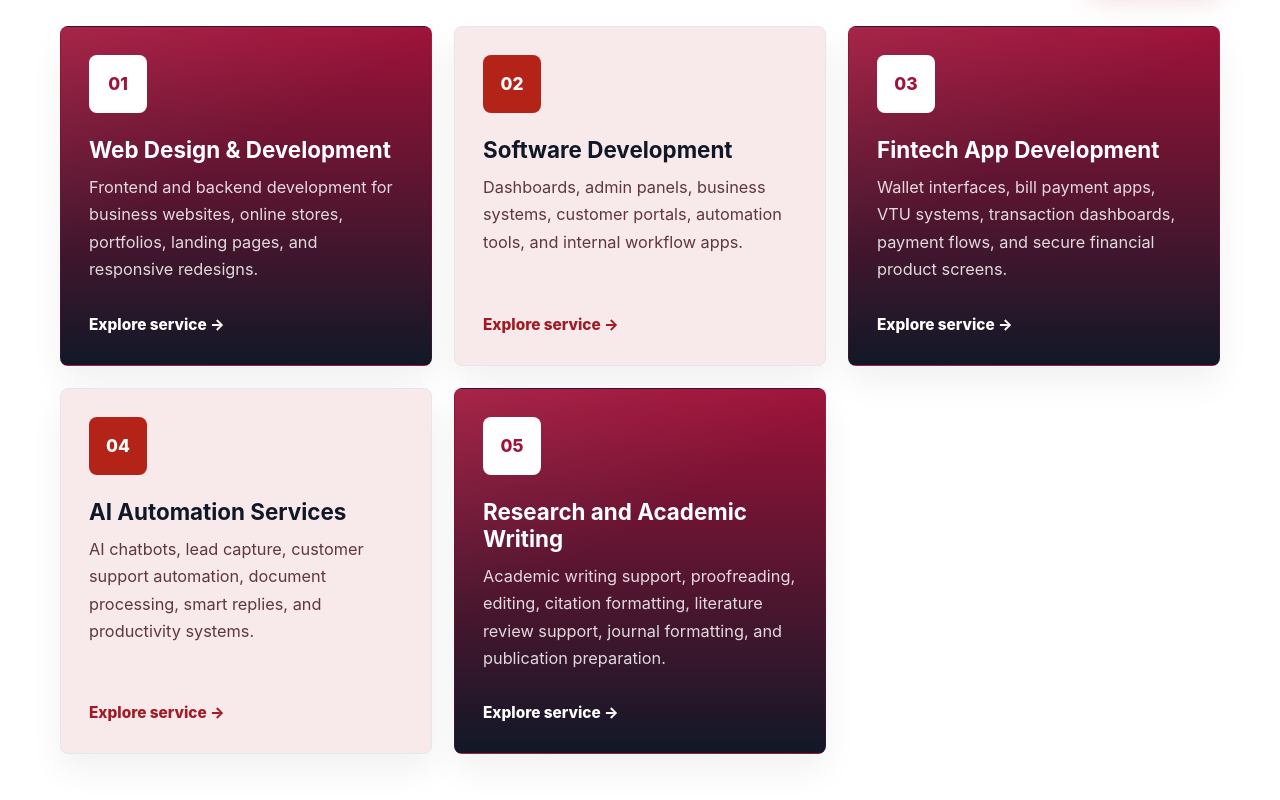
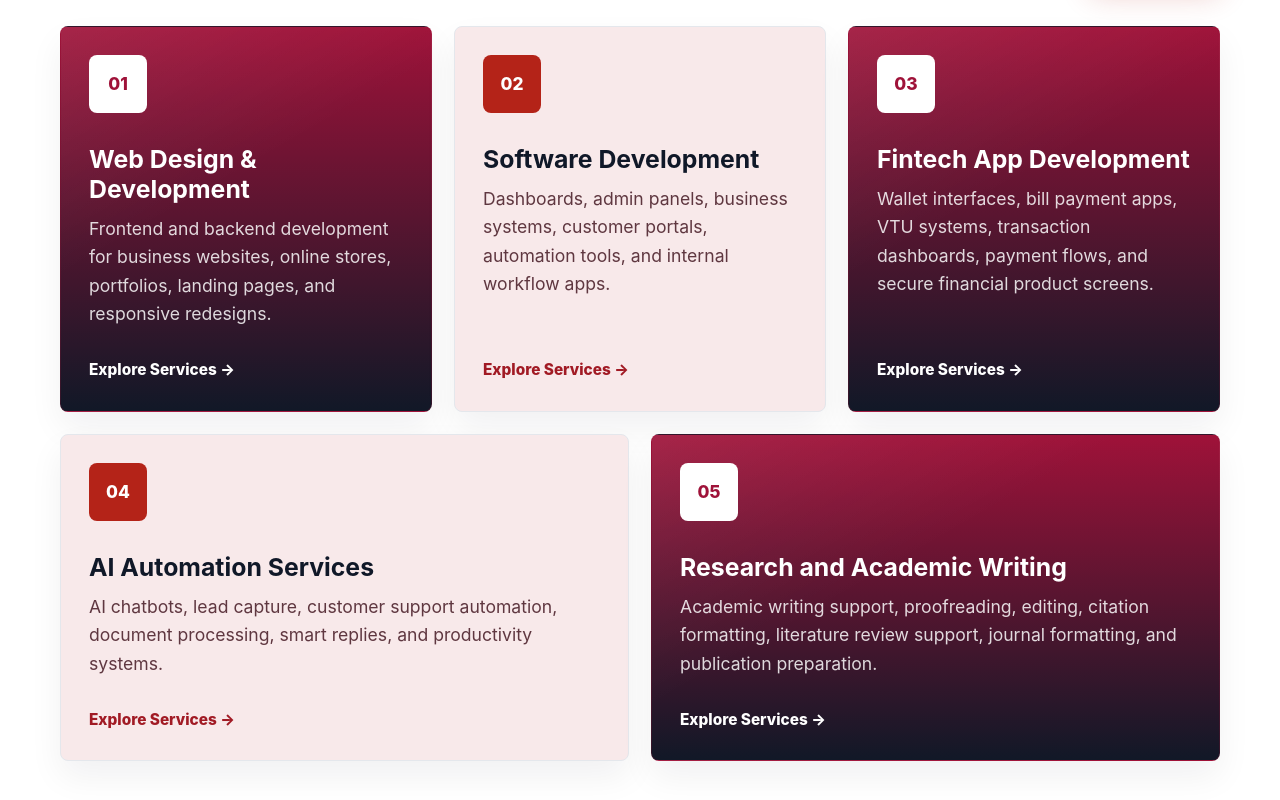
Before and after one commit to davidjames2708-dotcom/willibabsdigitalsolutions, a Next.js app: page / in a window 1280 px wide. Shown: the part 2400-3200 px from the top of the page. Built offline with nearby package versions, Linux system fonts and the light colour scheme.

Commit message:
Restore service card layout with explore links

```diff
--- a/app/page.jsx
+++ b/app/page.jsx
@@ -102,35 +102,35 @@ export default function HomePage() {
                   <span>01</span>
                   <h3>Web Design & Development</h3>
                   <p>Frontend and backend development for business websites, online stores, portfolios, landing pages, and responsive redesigns.</p>
-                  <Link className="service-card-link" href="/services#website-development">Explore service →</Link>
+                  <Link className="service-card-link" href="/services#website-development">Explore Services →</Link>
                 </article>
 
                 <article className="service-card light">
                   <span>02</span>
                   <h3>Software Development</h3>
                   <p>Dashboards, admin panels, business systems, customer portals, automation tools, and internal workflow apps.</p>
-                  <Link className="service-card-link" href="/services#software-development">Explore service →</Link>
+                  <Link className="service-card-link" href="/services#software-development">Explore Services →</Link>
                 </article>
 
                 <article className="service-card dark">
                   <span>03</span>
                   <h3>Fintech App Development</h3>
                   <p>Wallet interfaces, bill payment apps, VTU systems, transaction dashboards, payment flows, and secure financial product screens.</p>
-                  <Link className="service-card-link" href="/services#fintech-app-development">Explore service →</Link>
+                  <Link className="service-card-link" href="/services#fintech-app-development">Explore Services →</Link>
                 </article>
 
                 <article className="service-card light">
                   <span>04</span>
                   <h3>AI Automation Services</h3>
                   <p>AI chatbots, lead capture, customer support automation, document processing, smart replies, and productivity systems.</p>
-                  <Link className="service-card-link" href="/services#ai-automation">Explore service →</Link>
+                  <Link className="service-card-link" href="/services#ai-automation">Explore Services →</Link>
                 </article>
 
                 <article className="service-card dark">
                   <span>05</span>
                   <h3>Research and Academic Writing</h3>
                   <p>Academic writing support, proofreading, editing, citation formatting, literature review support, journal formatting, and publication preparation.</p>
-                  <Link className="service-card-link" href="/services#research-writing">Explore service →</Link>
+                  <Link className="service-card-link" href="/services#research-writing">Explore Services →</Link>
                 </article>
               </div>
             </div>
--- a/style.css
+++ b/style.css
@@ -1119,7 +1119,7 @@ h3 {
 }
 
 .offer-card-grid {
-  grid-template-columns: repeat(3, minmax(0, 1fr));
+  grid-template-columns: repeat(6, 1fr);
 }
 
 .service-card {
@@ -1133,20 +1133,25 @@ h3 {
 }
 
 .offer-card-grid .service-card {
-  min-height: 340px;
+  min-height: 320px;
   display: flex;
   flex-direction: column;
+  grid-column: span 2;
   padding: 28px;
 }
 
+.offer-card-grid .service-card:nth-child(n + 4) {
+  grid-column: span 3;
+}
+
 .offer-card-grid .service-card h3 {
-  font-size: 1.4rem;
+  font-size: 1.55rem;
   line-height: 1.2;
 }
 
 .offer-card-grid .service-card p {
-  font-size: 1.02rem;
-  line-height: 1.68;
+  font-size: 1.1rem;
+  line-height: 1.62;
 }
 
 .service-card-link {
@@ -1207,7 +1212,7 @@ h3 {
   height: 58px;
   display: grid;
   place-items: center;
-  margin-bottom: 24px;
+  margin-bottom: 32px;
   border-radius: 8px;
   color: var(--white);
   background: #b42318;
```
